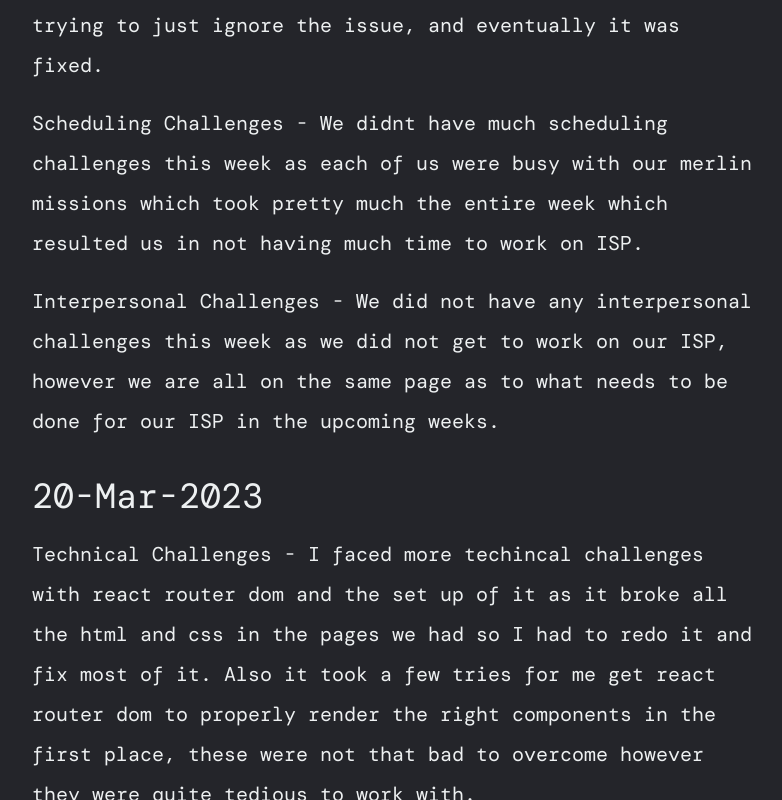
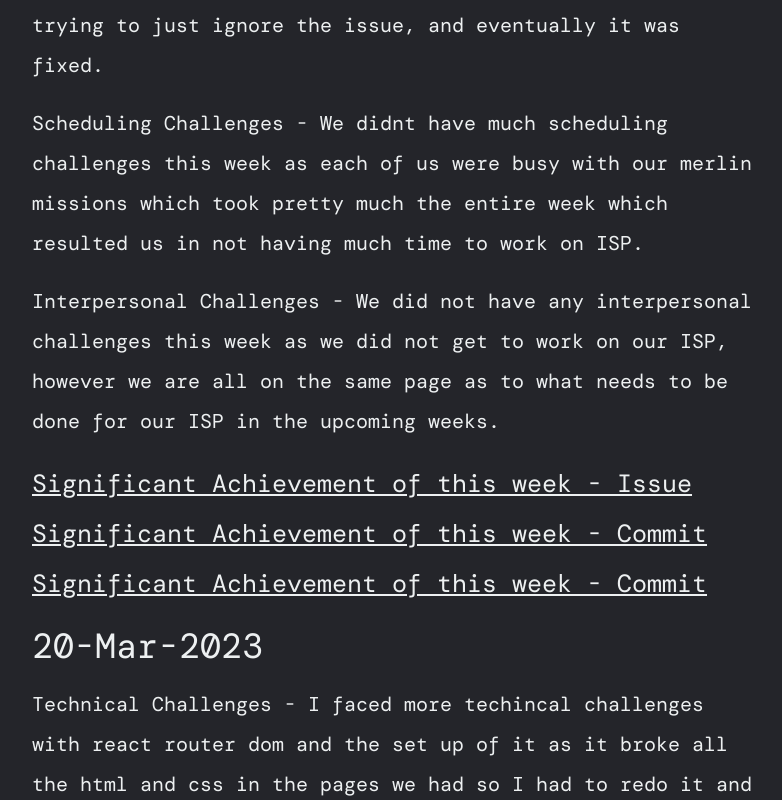
Before and after one commit to Rafid-A/DigitalPortfolio.github.io, a plain HTML site: page CS-III/Projects/ISP/Journal.html in a window 1280 px wide. Shown: the part 426-1226 px from the top of the page, without its empty margins (244-1026 px from the left). Drawn offline with nearby package versions, Linux system fonts and the light colour scheme.

Commit message:
Adding SA for Mar 27th

```diff
--- a/CS-III/Projects/ISP/Journal.html
+++ b/CS-III/Projects/ISP/Journal.html
@@ -32,6 +32,9 @@
       <p>Technical Challenges - I faced some techincal challenges with tabby and emacs as it was really refusing to work properly and I honestly have no idea why, so I just ended up brute forcing through the issue and work on whatever I can trying to just ignore the issue, and eventually it was fixed.</p><br>
       <p>Scheduling Challenges - We didnt have much scheduling challenges this week as each of us were busy with our merlin missions which took pretty much the entire week which resulted us in not having much time to work on ISP.</p><br>
       <p>Interpersonal Challenges - We did not have any interpersonal challenges this week as we did not get to work on our ISP, however we are all on the same page as to what needs to be done for our ISP in the upcoming weeks.</p><br>
+      <a href="https://github.com/CSAllenISD/2023-ISP-Bug-Tracker/issues/22">Significant Achievement of this week - Issue</a><br>
+      <a href="https://github.com/CSAllenISD/2023-ISP-Bug-Tracker/commit/2f3e2a4e7ced70aef439ec57687ba1ae3a9e006b">Significant Achievement of this week - Commit</a><br>
+      <a href="https://github.com/CSAllenISD/2023-ISP-Bug-Tracker/commit/0b1ca2c91569d4582e407d600de07eabfb14dd10">Significant Achievement of this week - Commit</a>
 
       <h2>20-Mar-2023</h2>
       <p>Technical Challenges - I faced more techincal challenges with react router dom and the set up of it as it broke all the html and css in the pages we had so I had to redo it and fix most of it. Also it took a few tries for me get react router dom to properly render the right components in the first place, these were not that bad to overcome however they were quite tedious to work with.</p><br>
```
